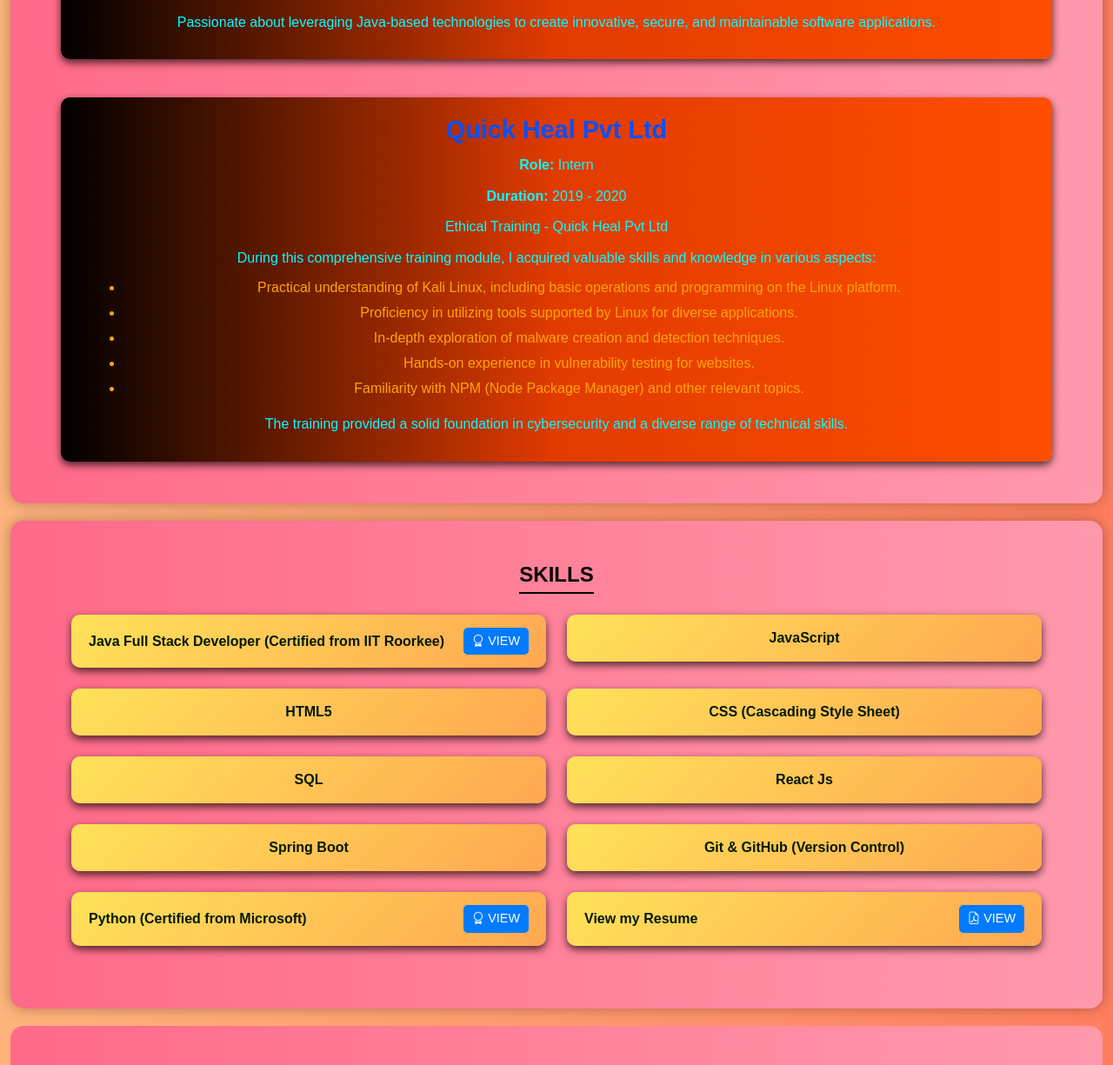
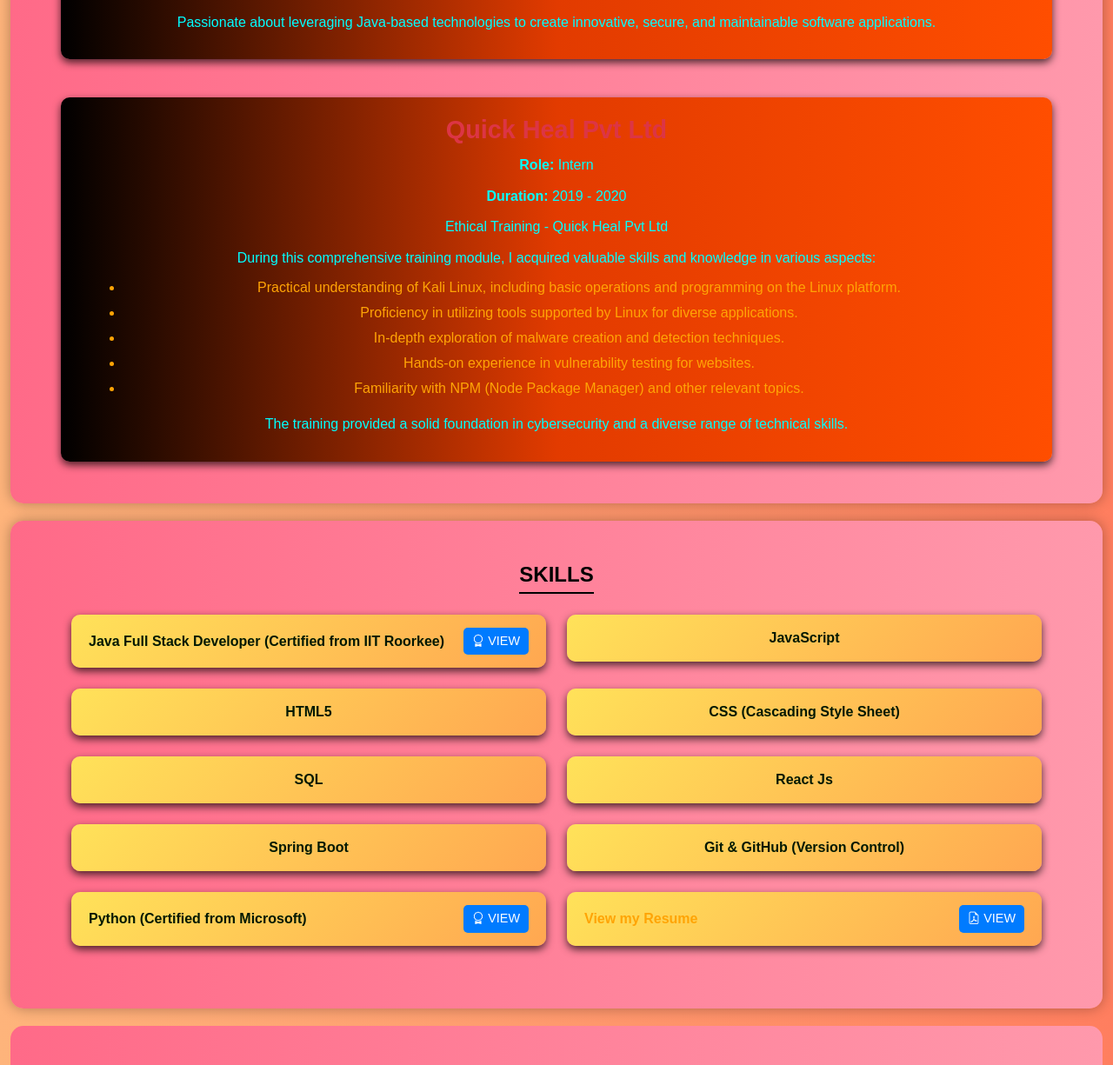
Before and after one commit to erabhinavraj/MyEportfolio, a plain HTML site: page index.html in a window 1280 px wide. Shown: the part 1794-3019 px from the top of the page at 87% size. Drawn offline with nearby package versions, Linux system fonts and the light colour scheme.

Commit message:
Update index.html

```diff
--- a/index.html
+++ b/index.html
@@ -197,8 +197,7 @@
 
           <!-- Quick Heal Experience -->
           <div class="col-md-12">
-            <!-- class="text-danger" -->
-            <h3 id="dynamic-quickheal" style="color: #0550ff;"></h3>
+            <h3 class="text-danger" id="dynamic-quickheal"></h3>
             <p><strong>Role:</strong> <span id="dynamic-role-quickheal"></span></p>
             <p><strong>Duration:</strong> 2019 - 2020</p>
             <p>Ethical Training - Quick Heal Pvt Ltd</p>
@@ -293,7 +292,7 @@
           <!-- Skill Item - View Resume -->
           <div class="col-md-6 mb-4">
             <div class="skill-item d-flex justify-content-between align-items-center">
-              <span id="dynamic-skill-10" style="color: rgb(2, 25, 3);"></span>
+              <span id="dynamic-skill-10" style="color: #ffa405;"></span>
               <a href="https://drive.google.com/file/d/1CB2fHsJ2Mmq2a_Y8QJBkBBj1d30FFXxx/view?usp=sharing"
                 target="_blank" class="btn btn-primary btn-sm"> <i class="bi bi-file-earmark-pdf"></i> View</a>
             </div>
```
